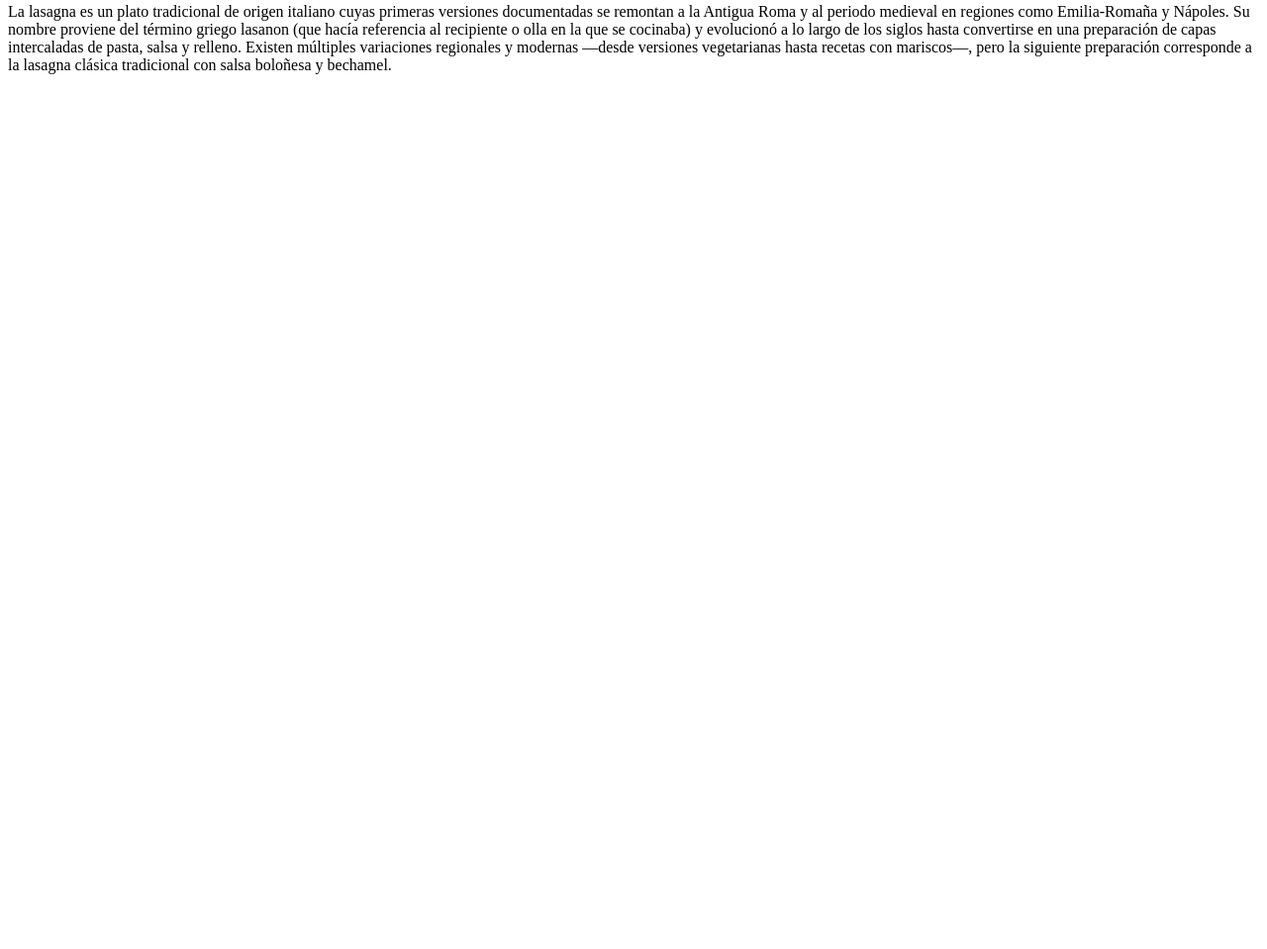
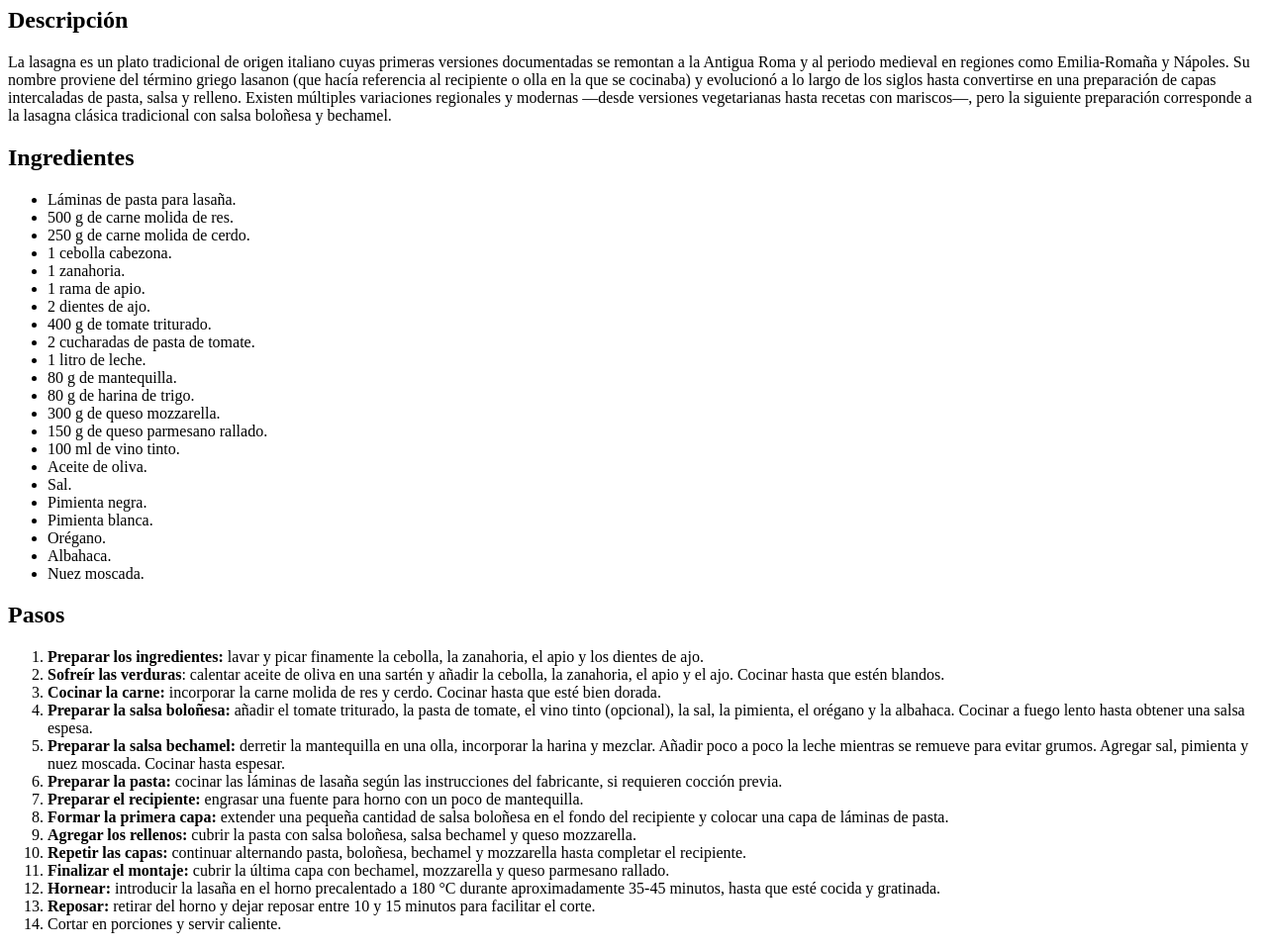
Before and after one commit to angelricardorivas83-prog/odin-recipes, a plain HTML site: page recipes/lasagna.html in a window 1280 px wide. Shown: the part 397-1356 px from the top of the page at 99% size. Before the commit the page ends 800 px from the top, so only its background shows below. Drawn offline with Linux system fonts and the light colour scheme.

Commit message:
Add ingredients and step

```diff
--- a/recipes/lasagna.html
+++ b/recipes/lasagna.html
@@ -11,7 +11,7 @@
     src="../imagnes/lasagna.jpg"
     alt="Imagen de una lasaña"
     />
-
+    <h2>Descripción</h2>
     <p>La lasagna es un plato tradicional de origen italiano cuyas primeras versiones
     documentadas se remontan a la Antigua Roma y al periodo medieval en
     regiones como Emilia-Romaña y Nápoles. Su nombre proviene del término
@@ -21,5 +21,49 @@
     regionales y modernas —desde versiones vegetarianas hasta recetas con mariscos—,
     pero la siguiente preparación corresponde a la lasagna clásica tradicional con
     salsa boloñesa y bechamel.</p>
+
+    <h2>Ingredientes</h2>
+    <ul>
+      <li>Láminas de pasta para lasaña.</li>
+      <li>500 g de carne molida de res.</li>
+      <li>250 g de carne molida de cerdo.</li>
+      <li>1 cebolla cabezona.</li>
+      <li>1 zanahoria.</li>
+      <li>1 rama de apio.</li>
+      <li>2 dientes de ajo.</li>
+      <li>400 g de tomate triturado.</li>
+      <li>2 cucharadas de pasta de tomate.</li>
+      <li>1 litro de leche.</li>
+      <li>80 g de mantequilla.</li>
+      <li>80 g de harina de trigo.</li>
+      <li>300 g de queso mozzarella.</li>
+      <li>150 g de queso parmesano rallado.</li>
+      <li>100 ml de vino tinto.</li>
+      <li>Aceite de oliva.</li>
+      <li>Sal.</li>
+      <li>Pimienta negra.</li>
+      <li>Pimienta blanca.</li>
+      <li>Orégano.</li>
+      <li>Albahaca.</li>
+      <li>Nuez moscada.</li>
+    </ul>
+
+    <h2>Pasos</h2>
+    <ol>
+      <li><strong>Preparar los ingredientes:</strong> lavar y picar finamente la cebolla, la zanahoria, el apio y los dientes de ajo.</li>
+      <li><strong>Sofreír las verduras</strong>: calentar aceite de oliva en una sartén y añadir la cebolla, la zanahoria, el apio y el ajo. Cocinar hasta que estén blandos.</li>
+      <li><strong>Cocinar la carne:</strong> incorporar la carne molida de res y cerdo. Cocinar hasta que esté bien dorada.</li>
+      <li><strong>Preparar la salsa boloñesa:</strong> añadir el tomate triturado, la pasta de tomate, el vino tinto (opcional), la sal, la pimienta, el orégano y la albahaca. Cocinar a fuego lento hasta obtener una salsa espesa.</li>
+      <li><strong>Preparar la salsa bechamel:</strong> derretir la mantequilla en una olla, incorporar la harina y mezclar. Añadir poco a poco la leche mientras se remueve para evitar grumos. Agregar sal, pimienta y nuez moscada. Cocinar hasta espesar.</li>
+      <li><strong>Preparar la pasta:</strong> cocinar las láminas de lasaña según las instrucciones del fabricante, si requieren cocción previa.</li>
+      <li><strong>Preparar el recipiente:</strong> engrasar una fuente para horno con un poco de mantequilla.</li>
+      <li><strong>Formar la primera capa:</strong> extender una pequeña cantidad de salsa boloñesa en el fondo del recipiente y colocar una capa de láminas de pasta.</li>
+      <li><strong>Agregar los rellenos:</strong> cubrir la pasta con salsa boloñesa, salsa bechamel y queso mozzarella.</li>
+      <li><strong>Repetir las capas:</strong> continuar alternando pasta, boloñesa, bechamel y mozzarella hasta completar el recipiente.</li>
+      <li><strong>Finalizar el montaje:</strong> cubrir la última capa con bechamel, mozzarella y queso parmesano rallado.</li>
+      <li><strong>Hornear:</strong> introducir la lasaña en el horno precalentado a 180 °C durante aproximadamente 35-45 minutos, hasta que esté cocida y gratinada.</li>
+      <li><strong>Reposar:</strong> retirar del horno y dejar reposar entre 10 y 15 minutos para facilitar el corte.</li>
+      <li>Cortar en porciones y servir caliente.</li>
+    </ol>
   </body>
 </html>
```
